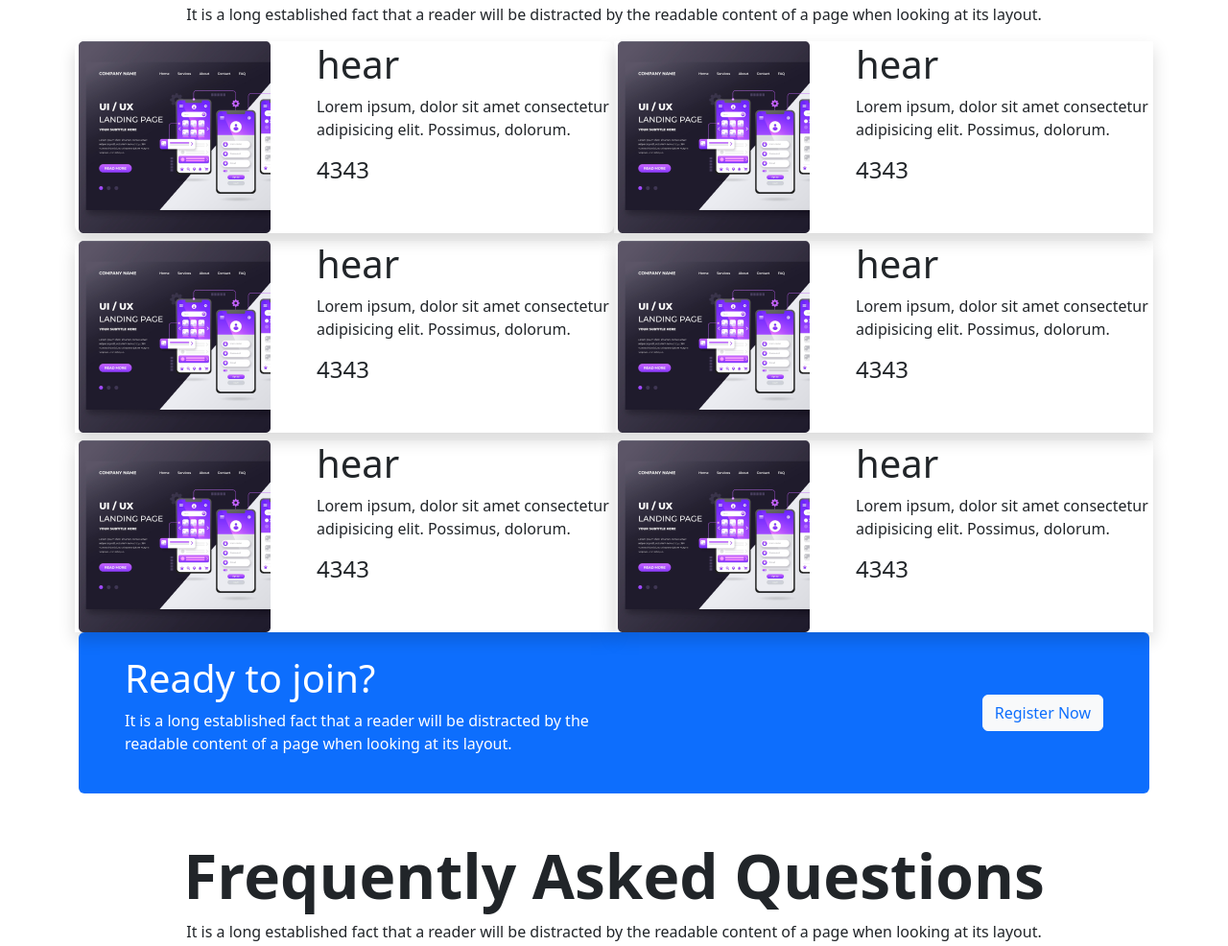
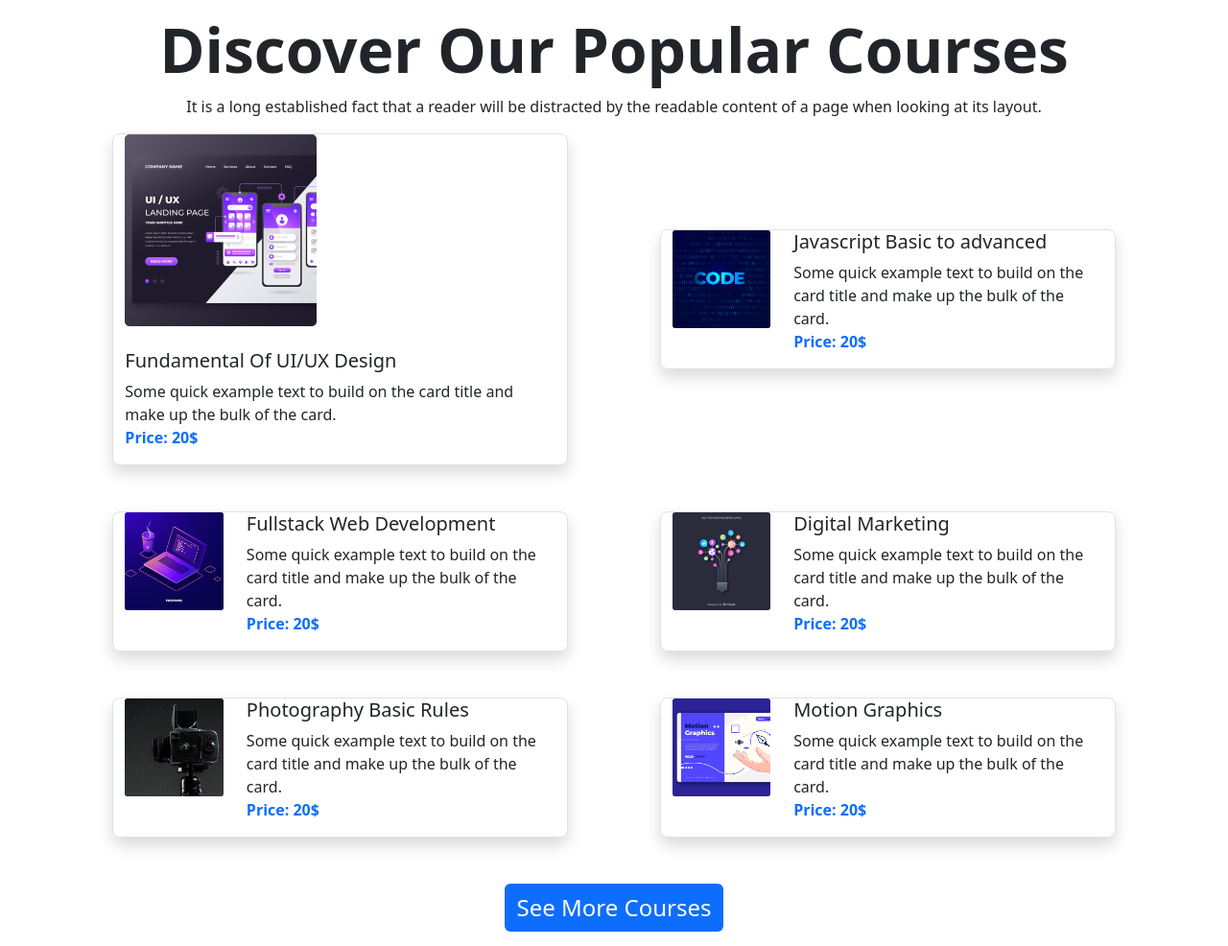
Before and after one commit to bony075/edu-Tech-websbsite, a plain HTML site: page index.html in a window 1280 px wide. Shown: the part 731-1717 px from the top of the page at 96% size. Drawn offline with nearby package versions, Linux system fonts and the light colour scheme.

Commit message:
main section almost done

```diff
--- a/index.html
+++ b/index.html
@@ -57,6 +57,7 @@
 
     <main class="container ">
         <!-- slider -->
+        <section class="my-5">
             <div id="carouselExampleCaptions" class="carousel slide" data-bs-ride="false">
                 <div class="carousel-indicators">
                     <button type="button" data-bs-target="#carouselExampleCaptions" data-bs-slide-to="0" class="active"
@@ -73,7 +74,8 @@
                             <div class="card-img-overlay  text-bg-dark opacity-75">
                                 <div class="slider-text   text-center">
                                     <h5 class="card-title fs-1 fw-bolder">Get Started Digital Learning</h5>
-                                <p class="card-text">It is a long established fact that a reader will be distracted by
+                                    <p class="card-text">It is a long established fact that a reader will be distracted
+                                        by
                                         the readable content of a page when looking at its
                                         layout.</p>
 
@@ -91,11 +93,12 @@
                     </div>
                     <div class="carousel-item">
                         <div class="card">
-                        <img class="card-img img-fluid cover" src="images/cover/cover-2.jpg" alt="...">
+                            <img class="card-img img-fluid cover" src="images/cover/cover-2.png" alt="...">
                             <div class="card-img-overlay  text-bg-dark opacity-75">
                                 <div class="slider-text   text-center">
                                     <h5 class="card-title fs-1 fw-bolder">Get Started Digital Learning</h5>
-                                <p class="card-text">It is a long established fact that a reader will be distracted by
+                                    <p class="card-text">It is a long established fact that a reader will be distracted
+                                        by
                                         the readable content of a page when looking at its
                                         layout.</p>
 
@@ -113,11 +116,12 @@
                     </div>
                     <div class="carousel-item">
                         <div class="card">
-                        <img class="card-img" src="images/cover/cover-3.jpg" alt="...">
+                            <img class="card-img" src="images/cover/cover-3.png" alt="...">
                             <div class="card-img-overlay  text-bg-dark opacity-75">
                                 <div class="slider-text   text-center">
                                     <h5 class="card-title fs-1 fw-bolder">Get Started Digital Learning</h5>
-                                <p class="card-text">It is a long established fact that a reader will be distracted by
+                                    <p class="card-text">It is a long established fact that a reader will be distracted
+                                        by
                                         the readable content of a page when looking at its
                                         layout.</p>
 
@@ -145,8 +149,9 @@
                     <span class="visually-hidden">Next</span>
                 </button>
             </div>
+        </section>
         <!-- popular courses  -->
-        <section>
+        <section class="my-5">
             <div class="text-center">
                 <h1 class="fw-bolder display-3">Discover Our Popular Courses</h1>
                 <p>It is a long established fact that a reader will be distracted by the readable content of a page when
@@ -170,60 +175,89 @@
                     </div>
                 </div>
             </div> -->
-            <div class="row row-cols-2 g-2">
-                <div class="d-flex gap-5 shadow rounded-3">
-                    <img class="img-fluid " src="images/course/course-1.png" alt="" width="200px" height="100px">
+            <div class="row gap-5 justify-content-center align-items-center justify-content-evenly">
+                <div class="col-lg-5 col-sm-12 col-md-12 d-flex gap-lg-4 gap-sm-1 gap-md-2 border shadow rounded-3 flex-sm-column ">
                     <div>
-                        <h1>hear</h1>
-                        <p>Lorem ipsum, dolor sit amet consectetur adipisicing elit. Possimus, dolorum.</p>
-                        <h4>4343</h4>
+                        <img class="img-fluid" src="images/course/course-1.png" alt="" width="200px" height="200px">
+                    </div>
+                    <div>
+                        <h5 class="">Fundamental Of UI/UX Design</h5>
+                        <p>Some quick example text to build on the card title and make up the bulk of the card.<br>
+                            <span class="fw-semibold text-primary">Price: 20$</span>
+                        </p>
                     </div>
                 </div>
-                <div class="d-flex gap-5 shadow">
-                    <img class="img-fluid " src="images/course/course-1.png" alt="" width="200px" height="200px">
+                <div class="col-5 d-flex gap-4  border shadow rounded-3">
                     <div>
-                        <h1>hear</h1>
-                        <p>Lorem ipsum, dolor sit amet consectetur adipisicing elit. Possimus, dolorum.</p>
-                        <h4>4343</h4>
+                        <img class="img-fluid" src="images/course/course-2.png" alt="" width="200px" height="200px">
+                    </div>
+                    <div>
+                        <h5>Javascript Basic to advanced</h5>
+                        <p>Some quick example text to build on the card title and make up the bulk of the card.<br>
+                            <span class="fw-semibold text-primary">Price: 20$</span>
+                        </p>
                     </div>
                 </div>
-                <div class="d-flex gap-5 shadow">
-                    <img class="img-fluid " src="images/course/course-1.png" alt="" width="200px" height="200px">
+                <div class="col-5 d-flex gap-4  border shadow rounded-3">
                     <div>
-                        <h1>hear</h1>
-                        <p>Lorem ipsum, dolor sit amet consectetur adipisicing elit. Possimus, dolorum.</p>
-                        <h4>4343</h4>
+                        <img class="img-fluid" src="images/course/course-3.png" alt="" width="200px" height="200px">
+                    </div>
+                    <div>
+                        <h5>Fullstack Web Development</h5>
+                        <p>Some quick example text to build on the card title and make up the bulk of the card.<br>
+                            <span class="fw-semibold text-primary">Price: 20$</span>
+                        </p>
                     </div>
                 </div>
-                <div class="d-flex gap-5 shadow">
-                    <img class="img-fluid " src="images/course/course-1.png" alt="" width="200px" height="200px">
+                <div class="col-5 d-flex gap-4 border shadow rounded-3">
                     <div>
-                        <h1>hear</h1>
-                        <p>Lorem ipsum, dolor sit amet consectetur adipisicing elit. Possimus, dolorum.</p>
-                        <h4>4343</h4>
+                        <img class="img-fluid" src="images/course/course-4.png" alt="" width="200px" height="200px">
+                    </div>
+                    <div>
+                        <h5>Digital Marketing</h5>
+                        <p>Some quick example text to build on the card title and make up the bulk of the card.<br>
+                            <span class="fw-semibold text-primary">Price: 20$</span>
+                        </p>
                     </div>
                 </div>
-                <div class="d-flex gap-5 shadow">
-                    <img class="img-fluid " src="images/course/course-1.png" alt="" width="200px" height="200px">
+                <div class="col-5 d-flex gap-4 border shadow rounded-3">
                     <div>
-                        <h1>hear</h1>
-                        <p>Lorem ipsum, dolor sit amet consectetur adipisicing elit. Possimus, dolorum.</p>
-                        <h4>4343</h4>
+                        <img class="img-fluid" src="images/course/course-5.png" alt="" width="200px" height="200px">
+                    </div>
+                    <div>
+                        <h5>Photography Basic Rules</h5>
+                        <p>Some quick example text to build on the card title and make up the bulk of the card. <br>
+                            <span class="fw-semibold text-primary">Price: 20$</span>
+                        </p>
+
                     </div>
                 </div>
-                <div class="d-flex gap-5 shadow">
-                    <img class="img-fluid " src="images/course/course-1.png" alt="" width="200px" height="200px">
+                <div class="col-5 d-flex gap-4 border shadow rounded-3">
                     <div>
-                        <h1>hear</h1>
-                        <p>Lorem ipsum, dolor sit amet consectetur adipisicing elit. Possimus, dolorum.</p>
-                        <h4>4343</h4>
+                        <img class="img-fluid" src="images/course/course-6.png" alt="" width="200px" height="200px">
+                    </div>
+                    <div class="align-items-center">
+                        <h5>Motion Graphics</h5>
+                        <p>Some quick example text to build on the card title and make up the bulk of the card.
+                            <br>
+                            <span class="fw-semibold text-primary">Price: 20$</span>
+                        </p>
+
                     </div>
                 </div>
 
             </div>
+
+
+
+        <div class="text-center my-5">
+            <button class="btn bg-primary text-white fs-4 fw">
+                See More Courses
+            </button>
+        </div>
         </section>
         <!-- ready to join section  -->
-        <section class="text-bg-primary d-flex px-5 py-4 rounded-2 justify-content-between align-items-center">
+        <section class="text-bg-primary d-flex px-5 py-4 mt-5 rounded-2 justify-content-between align-items-center">
             <div class="w-50">
                 <h1>Ready to join?</h1>
                 <p>It is a long established fact that a reader will be distracted by the readable content of a page when
@@ -404,7 +438,7 @@
                             presentation. It makes HTML
                             more comprehensible by better defining the different sections and layout of web pages. For
                             example,
-                            < nav >: It defines a container for navigation links.
+                            < nav>: It defines a container for navigation links.
                                 < section>: This defines a section in a web page.
                         </div>
                     </div>
```
Also changed, not shown: images/cover/cover-2.jpg (deleted), images/cover/cover-2.png (added), images/cover/cover-3.jpg (deleted), images/cover/cover-3.png (added). Lines whose indentation alone changed are shown as unchanged.
